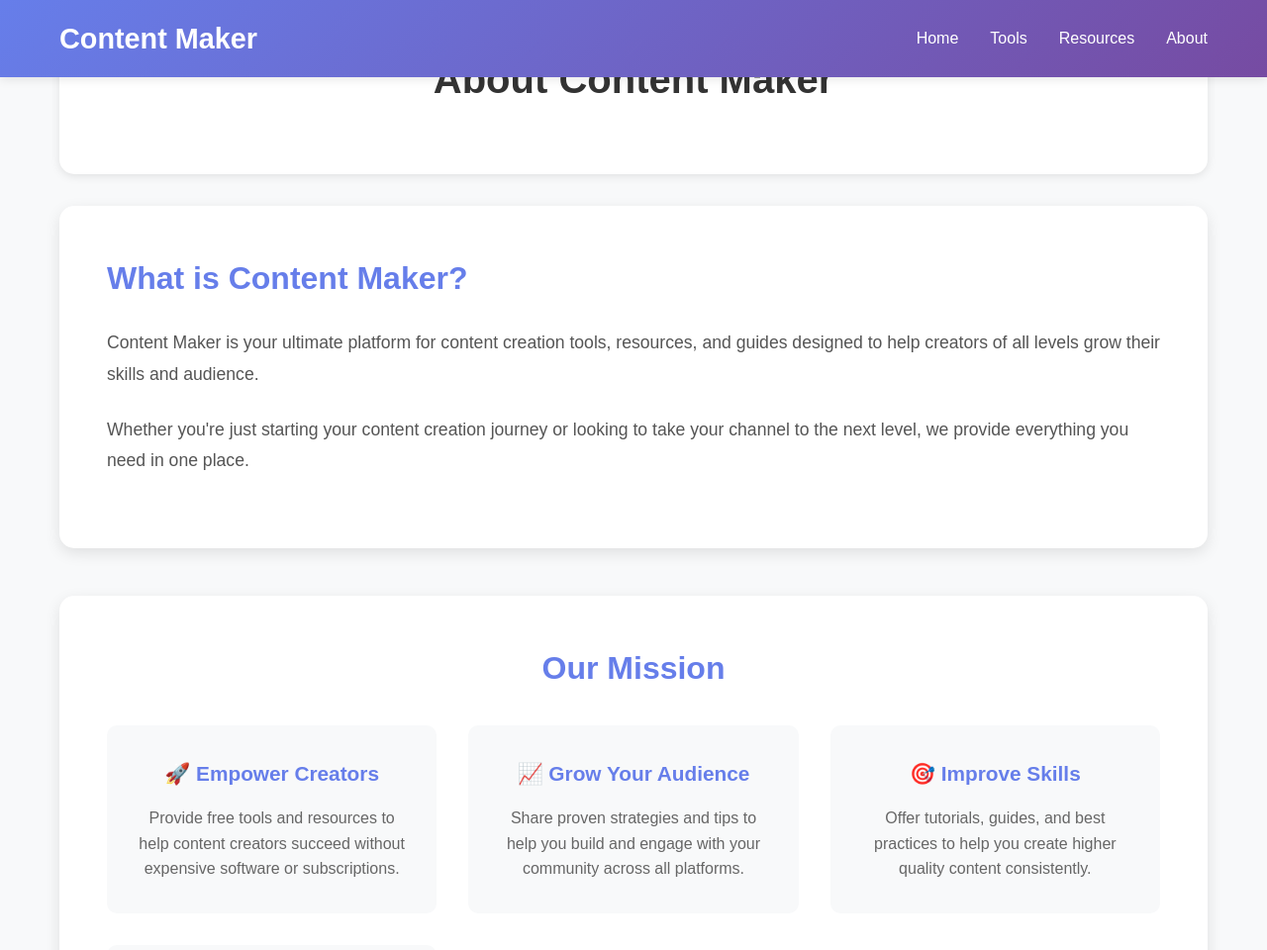
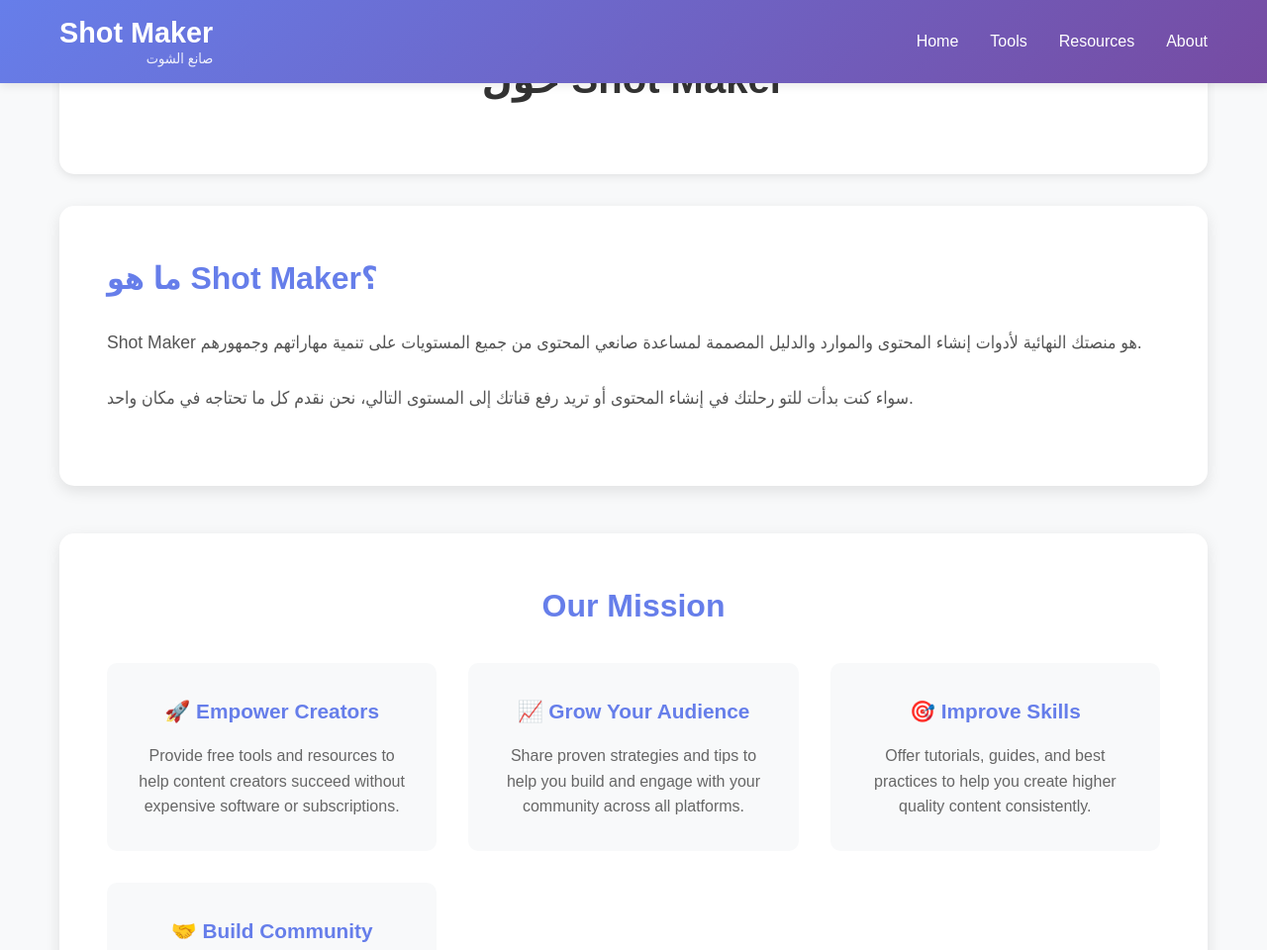
Before and after one commit to alrbybdalrhmn79-ai/video-maker, a plain HTML site: page about.html in a window 1280 px wide. Shown: the top 960 px of the page at 99% size. Drawn offline with Linux system fonts and the light colour scheme.

Commit message:
Add files via upload

```diff
--- a/about.html
+++ b/about.html
@@ -3,13 +3,13 @@
 <head>
     <meta charset="UTF-8">
     <meta name="viewport" content="width=device-width, initial-scale=1.0">
-    <title>About Content Maker</title>
+    <title>حول Shot Maker</title>
     <link rel="stylesheet" href="style.css">
 </head>
 <body>
     <nav class="navbar">
         <div class="nav-container">
-            <h1 class="logo">Content Maker</h1>
+            <h1 class="logo">Shot Maker<br><span class="arabic-name">صانع الشوت</span></h1>
             <ul class="nav-menu">
                 <li><a href="index.html">Home</a></li>
                 <li><a href="tools.html">Tools</a></li>
@@ -21,15 +21,15 @@
 
     <main class="about-content">
         <section class="page-header">
-            <h1>About Content Maker</h1>
+            <h1>حول Shot Maker</h1>
         </section>
 
         <section class="about-section">
             <div class="about-text">
-                <h2>What is Content Maker?</h2>
-                <p>Content Maker is your ultimate platform for content creation tools, resources, and guides designed to help creators of all levels grow their skills and audience.</p>
+                <h2>ما هو Shot Maker؟</h2>
+                <p>Shot Maker هو منصتك النهائية لأدوات إنشاء المحتوى والموارد والدليل المصممة لمساعدة صانعي المحتوى من جميع المستويات على تنمية مهاراتهم وجمهورهم.</p>
 
-                <p>Whether you're just starting your content creation journey or looking to take your channel to the next level, we provide everything you need in one place.</p>
+                <p>سواء كنت بدأت للتو رحلتك في إنشاء المحتوى أو تريد رفع قناتك إلى المستوى التالي، نحن نقدم كل ما تحتاجه في مكان واحد.</p>
             </div>
         </section>
 
@@ -79,7 +79,7 @@
     </main>
 
     <footer>
-        <p>&copy; 2024 Content Maker. All rights reserved.</p>
+        <p>&copy; 2024 Shot Maker. جميع الحقوق محفوظة.</p>
     </footer>
 
     <script src="script.js"></script>
--- a/script.js
+++ b/script.js
@@ -1,4 +1,4 @@
-// Content Maker JavaScript Tools
+// Shot Maker JavaScript Tools
 
 // Hashtag Generator
 function generateHashtags() {
--- a/style.css
+++ b/style.css
@@ -6,10 +6,16 @@
 }
 
 body {
-    font-family: 'Arial', sans-serif;
+    font-family: 'Arial', 'Segoe UI', Tahoma, Geneva, Verdana, sans-serif;
     line-height: 1.6;
     color: #333;
     background-color: #f8f9fa;
+    direction: ltr;
+}
+
+.arabic-text {
+    direction: rtl;
+    font-family: 'Arial', 'Segoe UI', Tahoma, Geneva, Verdana, sans-serif;
 }
 
 /* Navigation */
@@ -38,6 +44,15 @@ body {
     font-weight: bold;
     color: white;
     text-decoration: none;
+    line-height: 1.2;
+}
+
+.arabic-name {
+    font-size: 0.9rem;
+    font-weight: 500;
+    opacity: 0.9;
+    direction: rtl;
+    display: block;
 }
 
 .nav-menu {
```
Also changed, not shown: index.html (+5 -5 lines), resources.html (+5 -5 lines), tools.html (+5 -5 lines), 2 other files.
